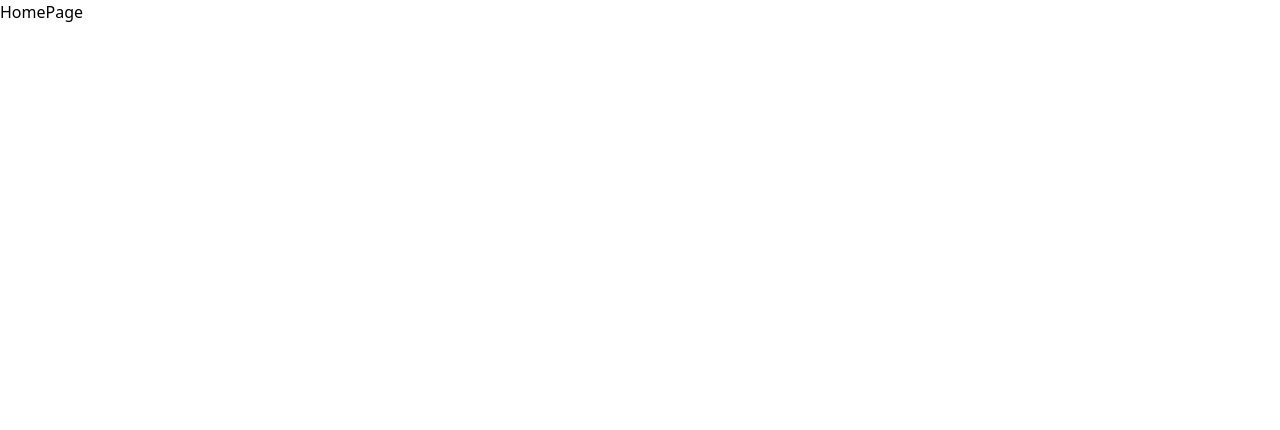
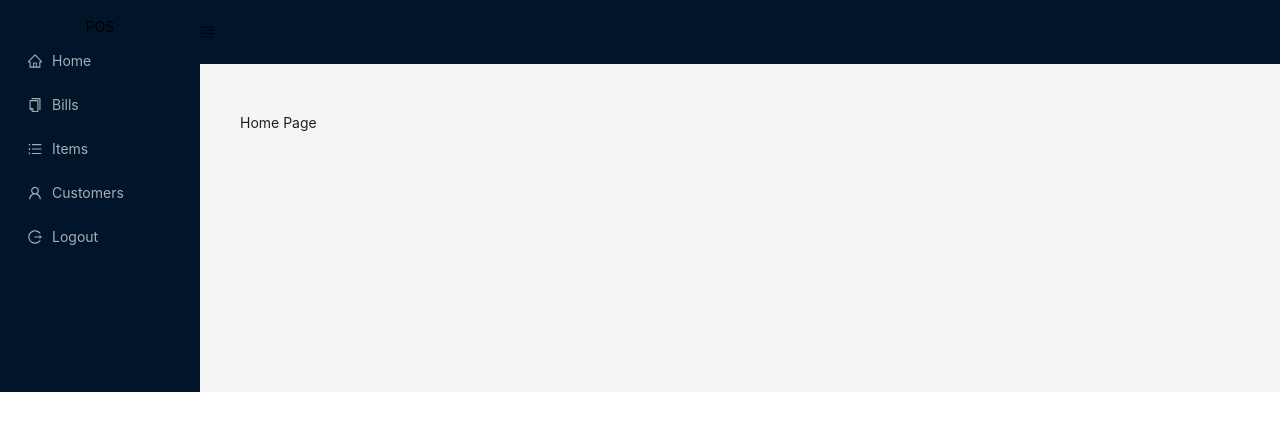
Before and after one commit to Chandrashekhar-1995/pos, a React (Create React App) app in the folder client/: page / in a window 1280 px wide. Shown: the top 430 px of the page. Built offline with nearby package versions, Linux system fonts and the light colour scheme.

Commit message:
Set default layout with ant design

```diff
--- a/client/src/App.js
+++ b/client/src/App.js
@@ -1,6 +1,8 @@
-// import "antd/dist/antd.css";
+import "antd/dist/antd"
 import { BrowserRouter, Routes, Route } from "react-router-dom";
 import HomePage from "./pages/HomePage";
+import ItemPage from "./pages/ItemPage";
+import DefaultLayout from "./components/DefaultLayout";
 
 function App() {
   return (
@@ -8,6 +10,8 @@ function App() {
       <BrowserRouter>
         <Routes>
           <Route path="/" element={<HomePage/>} />
+          <Route path="/items" element={<ItemPage/>} />
+          <Route path="/a" element={<DefaultLayout/>} />
         </Routes>
       </BrowserRouter>
     </>
--- /dev/null
+++ b/client/src/components/DefaultLayout.js
@@ -0,0 +1,133 @@
+// import React, { useState } from 'react';
+// import { Layout, Menu } from 'antd';
+// import {
+//   HomeOutlined,
+//   CopyOutlined,
+//   UnorderedListOutlined,
+//   UserOutlined,
+//   LogoutOutlined,
+//   MenuUnfoldOutlined,
+//   MenuFoldOutlined,
+// } from '@ant-design/icons';
+// import { Link } from 'react-router-dom';
+
+// const { Header, Sider, Content } = Layout;
+
+// const DefaultLayout = ({ children }) => {
+//   const [collapsed, setCollapsed] = useState(false);
+
+//   const toggle = () => {
+//     setCollapsed(!collapsed);
+//   };
+
+//   return (
+//     <Layout>
+//       <Sider trigger={null} collapsible collapsed={collapsed}>
+//         <div className="logo">
+//           <h1 className="text-center text-light font-weight-bold mt-4">POS</h1>
+//         </div>
+//         <Menu theme="dark" mode="inline" defaultSelectedKeys={[window.location.pathname]}>
+//           <Menu.Item key="/" icon={<HomeOutlined />}>
+//             <Link to="/">Home</Link>
+//           </Menu.Item>
+//           <Menu.Item key="/bills" icon={<CopyOutlined />}>
+//             <Link to="/bills">Bills</Link>
+//           </Menu.Item>
+//           <Menu.Item key="/items" icon={<UnorderedListOutlined />}>
+//             <Link to="/items">Items</Link>
+//           </Menu.Item>
+//           <Menu.Item key="/customers" icon={<UserOutlined />}>
+//             <Link to="/customers">Customers</Link>
+//           </Menu.Item>
+//           <Menu.Item key="/logout" icon={<LogoutOutlined />}>
+//             Logout
+//           </Menu.Item>
+//         </Menu>
+//       </Sider>
+//       <Layout className="site-layout">
+//         <Header className="site-layout-background" style={{ padding: 0 }}>
+//           {React.createElement(collapsed ? MenuUnfoldOutlined : MenuFoldOutlined, {
+//             className: 'trigger',
+//             onClick: toggle,
+//           })}
+//         </Header>
+//         <Content
+//           className="site-layout-background"
+//           style={{
+//             margin: '24px 16px',
+//             padding: 24,
+//             minHeight: 280,
+//           }}
+//         >
+//           {children}
+//         </Content>
+//       </Layout>
+//     </Layout>
+//   );
+// };
+
+// export default DefaultLayout;
+
+
+
+import React, { useState } from 'react';
+import { Layout, Menu } from 'antd';
+import {
+  HomeOutlined,
+  CopyOutlined,
+  UnorderedListOutlined,
+  UserOutlined,
+  LogoutOutlined,
+  MenuUnfoldOutlined,
+  MenuFoldOutlined,
+} from '@ant-design/icons';
+import { Link } from 'react-router-dom';
+
+const { Header, Sider, Content } = Layout;
+
+const DefaultLayout = ({ children }) => {
+  const [collapsed, setCollapsed] = useState(false);
+
+  const toggle = () => {
+    setCollapsed(!collapsed);
+  };
+
+  const items = [
+    { label: <Link to="/">Home</Link>, icon: <HomeOutlined />, key: 'home' },
+    { label: <Link to="/bills">Bills</Link>, icon: <CopyOutlined />, key: 'bills' },
+    { label: <Link to="/items">Items</Link>, icon: <UnorderedListOutlined />, key: 'items' },
+    { label: <Link to="/customers">Customers</Link>, icon: <UserOutlined />, key: 'customers' },
+    { label: 'Logout', icon: <LogoutOutlined />, key: 'logout' },
+  ];
+
+  return (
+    <Layout>
+      <Sider trigger={null} collapsible collapsed={collapsed}>
+        <div className="logo">
+          <h1 className="text-center text-light font-weight-bold mt-4">POS</h1>
+        </div>
+        <Menu mode="inline" theme="dark" items={items} />
+      </Sider>
+      <Layout className="site-layout">
+        <Header className="site-layout-background" style={{ padding: 0 }}>
+          {React.createElement(collapsed ? MenuUnfoldOutlined : MenuFoldOutlined, {
+            className: 'trigger',
+            onClick: toggle,
+          })}
+        </Header>
+        <Content
+          className="site-layout-background"
+          style={{
+            margin: '24px 16px',
+            padding: 24,
+            minHeight: 280,
+          }}
+        >
+          {children}
+        </Content>
+      </Layout>
+    </Layout>
+  );
+};
+
+export default DefaultLayout;
--- a/client/src/pages/HomePage.js
+++ b/client/src/pages/HomePage.js
@@ -1,8 +1,11 @@
 import React from 'react'
+import DefaultLayout from '../components/DefaultLayout'
 
 const HomePage = () => {
   return (
-    <div>HomePage</div>
+    <DefaultLayout>
+      <h1>Home Page</h1>
+    </DefaultLayout>
   )
 }
 
--- a/client/src/pages/ItemPage.js
+++ b/client/src/pages/ItemPage.js
@@ -1,10 +1,11 @@
 import React from 'react'
+import DefaultLayout from '../components/DefaultLayout'
 
 const ItemPage = () => {
   return (
-      <div>
-          <h1>Itel list</h1>
-    </div>
+    <DefaultLayout>
+      <h1>Itel page</h1>
+    </DefaultLayout>
   )
 }
 
```
Also changed, not shown: client/src/styles/Defaul;tLayout.css (added), 1 other file (tests, documents, lock files or other folders).
